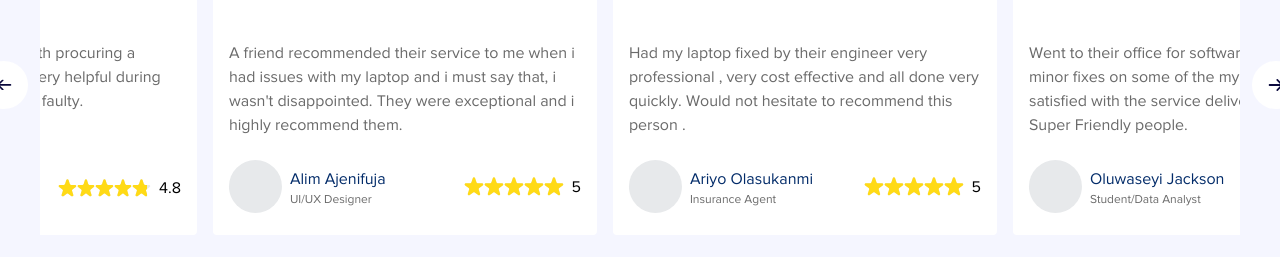
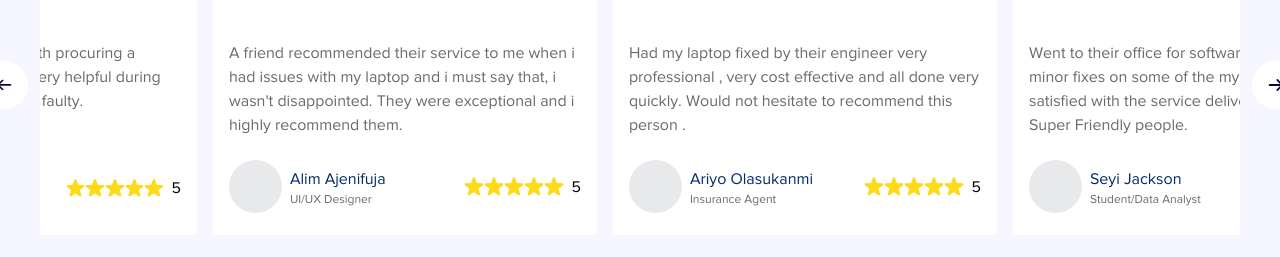
Before and after one commit to sodiqalase/Lekas_Computer, a Next.js app: page / in a window 1280 px wide. Shown: the part 3471-3728 px from the top of the page. Built offline with nearby package versions, Linux system fonts and the light colour scheme.

Commit message:
finalized lekas website

```diff
--- a/pages/PageSections/Homepage/Testimonial.tsx
+++ b/pages/PageSections/Homepage/Testimonial.tsx
@@ -15,7 +15,7 @@ const testimonialList = [
 		description:
 			"Their Engineers helped me with procuring a quality laptop and were also very helpful during maintenance and repair when faulty.",
 		name: "Ameerah Yaqub",
-		rating: 4.8,
+		rating: 5.0,
 		position: "Content Creator/ Voice Over Artist",
 	},
 	{
@@ -35,8 +35,8 @@ const testimonialList = [
 	{
 		description:
 			"Went to their office for software installation and minor fixes on some of the my hardwares. I was satisfied with the service delivery and the price. Super Friendly people.",
-		rating: 4.6,
-		name: "Oluwaseyi Jackson",
+		rating: 4.9,
+		name: "Seyi Jackson",
 		position: "Student/Data Analyst",
 	},
 	{
```
